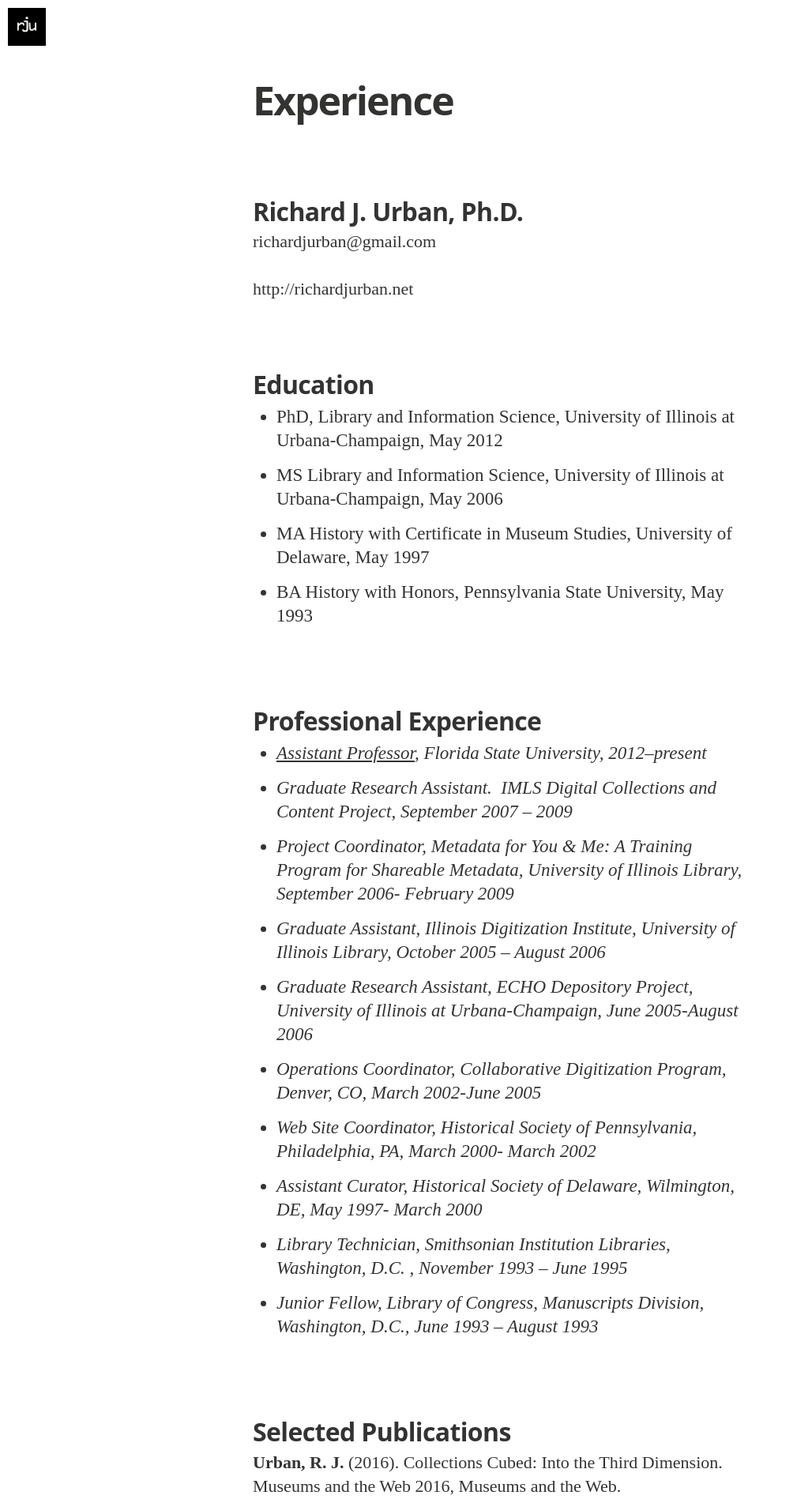
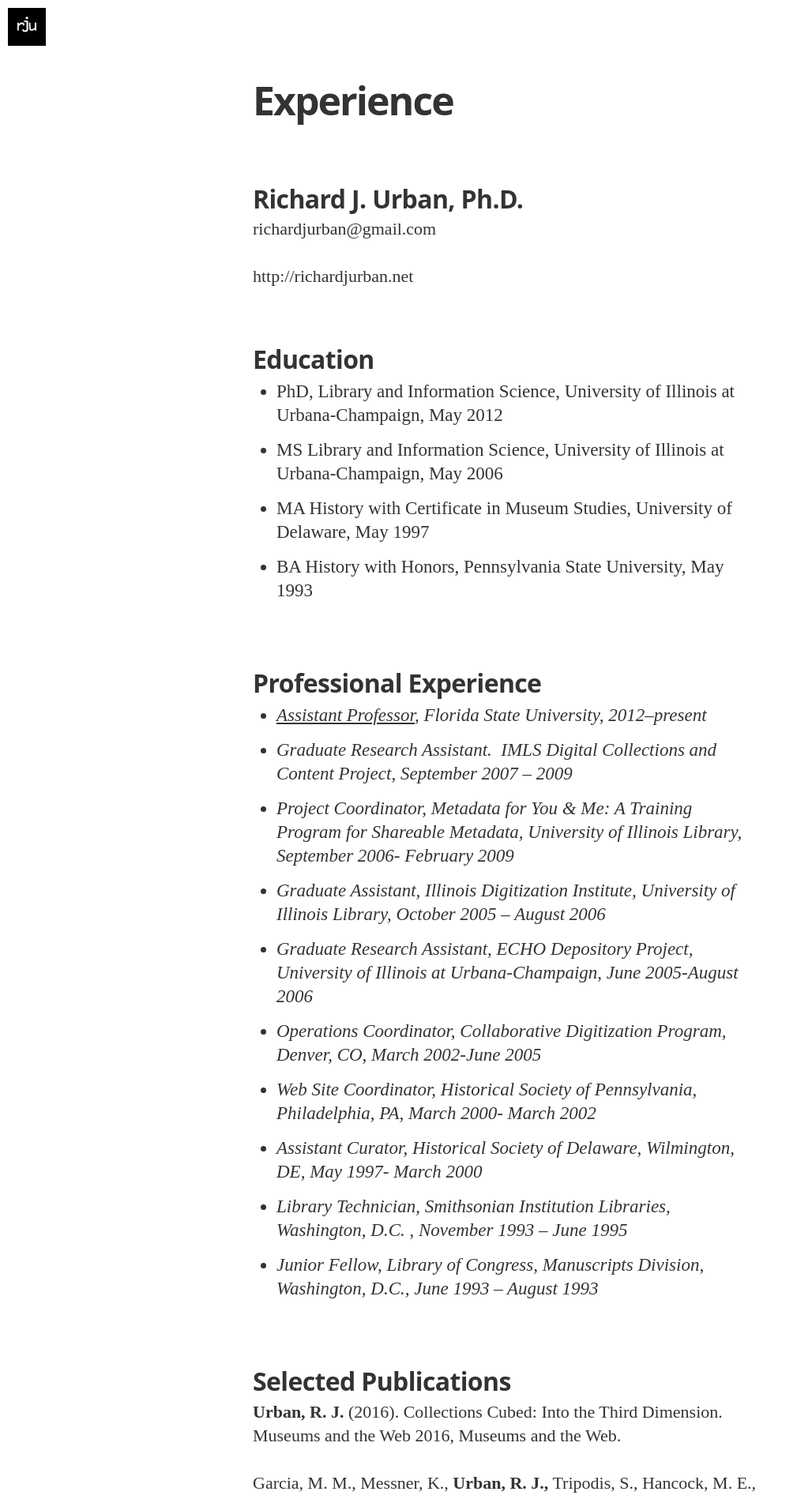
Before and after one commit to musebrarian/musebrarian.github.io, a Jekyll site: the page built from experience.md, in a window 1280 px wide. Shown: the top 1898 px of the page at 79% size, without its empty margins (0-1009 px from the left). Built offline with Jekyll 4.4.1, drawn with Linux system fonts in a browser that asks for light colours; nearby versions of some CDN libraries; some web fonts are replaced.

Commit message:
tweaking css

```diff
--- a/css/main.sass
+++ b/css/main.sass
@@ -372,13 +372,21 @@ body
       margin: 0
       font-family: $font-sans
       margin-bottom: 4px
-    h2, h1
+    h1
       letter-spacing: -0.02em
       font-weight: 700
       font-style: normal
       font-size: 32px
       line-height: 1.2
       padding-top: 31px
+      margin-bottom: 4px
+    h2
+      letter-spacing: -0.02em
+      font-weight: 700
+      font-style: normal
+      font-size: 32px
+      line-height: 1.2
+      padding-top: 15px
       margin-bottom: 4px
     p
       font-weight: 400
```
